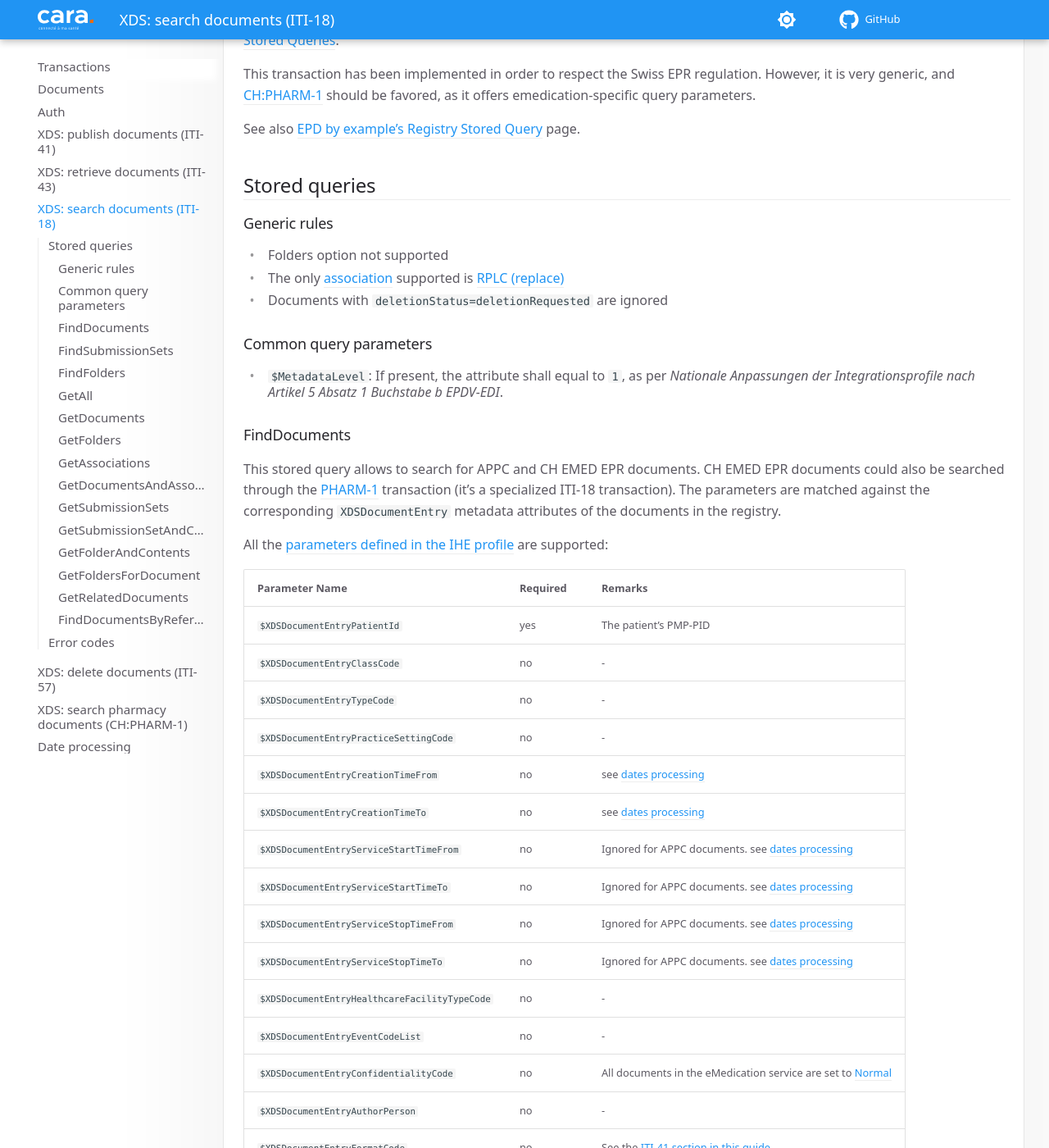
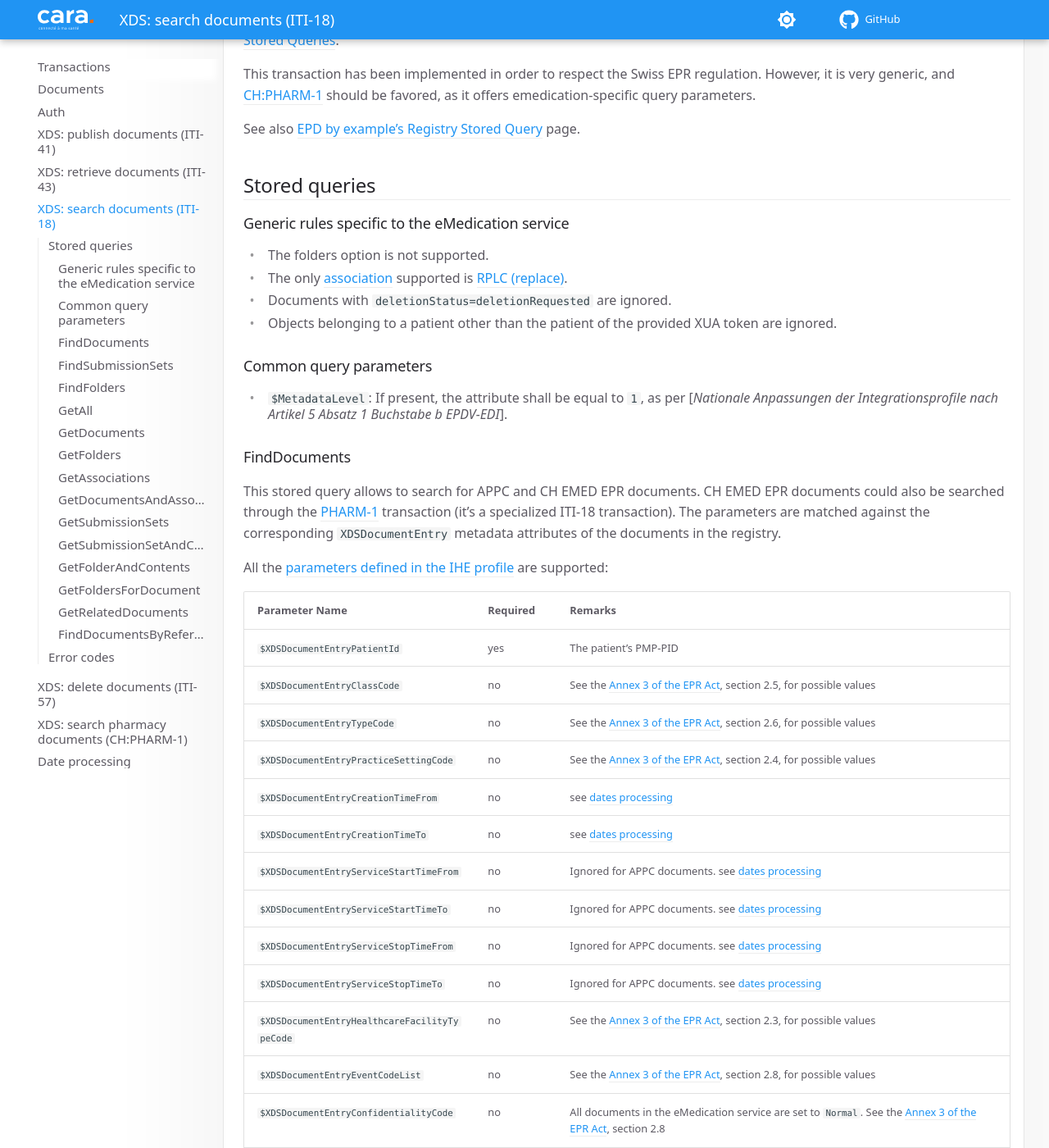
Before and after one commit to CARA-ch/emed-service-guide, an MkDocs documentation site: the page built from docs/transactions/iti18.md, in a window 1280 px wide and 1400 px high, scrolled down 213 px. Shown: the whole window at 82% size. Built offline with MkDocs 1.6.1 and Material for MkDocs 9.7.7, drawn with Linux system fonts in a browser that asks for light colours; comment, search, counter and statistics services are not loaded; some of the changed text lies outside the part shown.

Commit message:
[#40] Improved some descriptions of iti18 queries

```diff
--- a/docs/transactions/iti18.md
+++ b/docs/transactions/iti18.md
@@ -7,15 +7,16 @@ This transaction has been implemented in order to respect the Swiss EPR regulati
 See also [EPD by example's Registry Stored Query](https://github.com/ehealthsuisse/EPD-by-example/blob/main/files/AuthenticateUser.md) page.
 
 ## Stored queries
-### Generic rules
-* Folders option not supported
-* The only [association](https://profiles.ihe.net/ITI/TF/Volume3/ch-4.1.html#4.1.2.2) supported is [RPLC (replace)](https://profiles.ihe.net/ITI/TF/Volume3/ch-4.2.html#t4.2.2-1)
-* Documents with `deletionStatus=deletionRequested` are ignored
+### Generic rules specific to the eMedication service
+* The folders option is not supported.
+* The only [association](https://profiles.ihe.net/ITI/TF/Volume3/ch-4.1.html#4.1.2.2) supported is [RPLC (replace)](https://profiles.ihe.net/ITI/TF/Volume3/ch-4.2.html#t4.2.2-1).
+* Documents with `deletionStatus=deletionRequested` are ignored.
+* Objects belonging to a patient other than the patient of the provided XUA token are ignored.
 
 
 ### Common query parameters
 
-* `$MetadataLevel`: If present, the attribute shall equal to `1`, as per *Nationale Anpassungen der Integrationsprofile nach Artikel 5 Absatz 1 Buchstabe b EPDV-EDI*.
+* `$MetadataLevel`: If present, the attribute shall be equal to `1`, as per [*Nationale Anpassungen der Integrationsprofile nach Artikel 5 Absatz 1 Buchstabe b EPDV-EDI*].
 <!--* `homeCommunityId`: If present, it shall be [CARA's community root OID](oids.md). <!--TODO replace by emedication service root oid?-->
 
 ### FindDocuments
@@ -27,18 +28,18 @@ All the [parameters defined in the IHE profile](https://profiles.ihe.net/ITI/TF/
 | Parameter Name                                | Required | Remarks               |
 | --------------------------------------------- | -------- | --------------------- |
 | `$XDSDocumentEntryPatientId`                  | yes      | The patient's PMP-PID |
-| `$XDSDocumentEntryClassCode`                  | no       | -                     |
-| `$XDSDocumentEntryTypeCode`                   | no       | -                     |
-| `$XDSDocumentEntryPracticeSettingCode`        | no       | -                     |
+| `$XDSDocumentEntryClassCode`                  | no       | See the [Annex 3 of the EPR Act](https://www.bag.admin.ch/dam/bag/de/dokumente/nat-gesundheitsstrategien/strategie-ehealth/gesetzgebung-elektronisches-patientendossier/gesetze/anhang_3_epdv_edi_ausgabe_3.pdf.download.pdf/EPDV-EDI_Anhang_3_DE_Ausgabe_3.pdf), section 2.5, for possible values |
+| `$XDSDocumentEntryTypeCode`                   | no       | See the [Annex 3 of the EPR Act](https://www.bag.admin.ch/dam/bag/de/dokumente/nat-gesundheitsstrategien/strategie-ehealth/gesetzgebung-elektronisches-patientendossier/gesetze/anhang_3_epdv_edi_ausgabe_3.pdf.download.pdf/EPDV-EDI_Anhang_3_DE_Ausgabe_3.pdf), section 2.6, for possible values|
+| `$XDSDocumentEntryPracticeSettingCode`        | no       | See the [Annex 3 of the EPR Act](https://www.bag.admin.ch/dam/bag/de/dokumente/nat-gesundheitsstrategien/strategie-ehealth/gesetzgebung-elektronisches-patientendossier/gesetze/anhang_3_epdv_edi_ausgabe_3.pdf.download.pdf/EPDV-EDI_Anhang_3_DE_Ausgabe_3.pdf), section 2.4, for possible values |
 | `$XDSDocumentEntryCreationTimeFrom`           | no       | see [dates processing](date_processing.md) |
 | `$XDSDocumentEntryCreationTimeTo`             | no       | see [dates processing](date_processing.md) |
 | `$XDSDocumentEntryServiceStartTimeFrom`       | no       | Ignored for APPC documents. see [dates processing](date_processing.md) |
 | `$XDSDocumentEntryServiceStartTimeTo`         | no       | Ignored for APPC documents. see [dates processing](date_processing.md) |
 | `$XDSDocumentEntryServiceStopTimeFrom`        | no       | Ignored for APPC documents. see [dates processing](date_processing.md) |
 | `$XDSDocumentEntryServiceStopTimeTo`          | no       | Ignored for APPC documents. see [dates processing](date_processing.md) |
-| `$XDSDocumentEntryHealthcareFacilityTypeCode` | no       | -                     |
-| `$XDSDocumentEntryEventCodeList`              | no       | -                     |
-| `$XDSDocumentEntryConfidentialityCode`        | no       | All documents in the eMedication service are set to [Normal](https://www.bag.admin.ch/dam/bag/de/dokumente/nat-gesundheitsstrategien/strategie-ehealth/gesetzgebung-elektronisches-patientendossier/gesetze/anhang_3_epdv_edi_ausgabe_3.pdf.download.pdf/EPDV-EDI_Anhang_3_DE_Ausgabe_3.pdf) |
+| `$XDSDocumentEntryHealthcareFacilityTypeCode` | no       | See the [Annex 3 of the EPR Act](https://www.bag.admin.ch/dam/bag/de/dokumente/nat-gesundheitsstrategien/strategie-ehealth/gesetzgebung-elektronisches-patientendossier/gesetze/anhang_3_epdv_edi_ausgabe_3.pdf.download.pdf/EPDV-EDI_Anhang_3_DE_Ausgabe_3.pdf), section 2.3, for possible values |
+| `$XDSDocumentEntryEventCodeList`              | no       | See the [Annex 3 of the EPR Act](https://www.bag.admin.ch/dam/bag/de/dokumente/nat-gesundheitsstrategien/strategie-ehealth/gesetzgebung-elektronisches-patientendossier/gesetze/anhang_3_epdv_edi_ausgabe_3.pdf.download.pdf/EPDV-EDI_Anhang_3_DE_Ausgabe_3.pdf), section 2.8, for possible values |
+| `$XDSDocumentEntryConfidentialityCode`        | no       | All documents in the eMedication service are set to `Normal`. See the [Annex 3 of the EPR Act](https://www.bag.admin.ch/dam/bag/de/dokumente/nat-gesundheitsstrategien/strategie-ehealth/gesetzgebung-elektronisches-patientendossier/gesetze/anhang_3_epdv_edi_ausgabe_3.pdf.download.pdf/EPDV-EDI_Anhang_3_DE_Ausgabe_3.pdf), section 2.8 |
 | `$XDSDocumentEntryAuthorPerson`               | no       | -                     |
 | `$XDSDocumentEntryFormatCode`                 | no       | See the [ITI-41 section in this guide](iti41.md#metadata-codes-per-document-type) |
 | `$XDSDocumentEntryStatus`                     | yes      | -                     |
@@ -56,7 +57,7 @@ This stored query allows to search for submission sets in the eMedication servic
 | `$XDSSubmissionSetSubmissionTimeFrom` | no       | see [dates processing](date_processing.md) |
 | `$XDSSubmissionSetSubmissionTimeTo`   | no       | see [dates processing](date_processing.md) |
 | `$XDSSubmissionSetAuthorPerson`       | no       | -                     |
-| `$XDSSubmissionSetContentType`        | no       | All submission sets in the eMedication service are of `Procedure` content type |
+| `$XDSSubmissionSetContentType`        | no       | All submission sets in the eMedication service are of `Procedure` content type. See the [Annex 3 of the EPR Act](https://www.bag.admin.ch/dam/bag/de/dokumente/nat-gesundheitsstrategien/strategie-ehealth/gesetzgebung-elektronisches-patientendossier/gesetze/anhang_3_epdv_edi_ausgabe_3.pdf.download.pdf/EPDV-EDI_Anhang_3_DE_Ausgabe_3.pdf), section 2.15 |
 | `$XDSSubmissionSetStatus`             | yes      | All submission sets in the eMedication service are `Approved` |
 
 
@@ -80,7 +81,7 @@ All the [parameters defined in the IHE profile](https://profiles.ihe.net/ITI/TF/
 | `$XDSSubmissionSetStatus`              | yes      | All submission sets in the eMedication service are `Approved` |
 | `$XDSFolderStatus`                     | yes      | Ignored by the eMedication service |
 | `$XDSDocumentEntryFormatCode`          | no       | See the [ITI-41 section in this guide](iti41.md#metadata-codes-per-document-type) |
-| `$XDSDocumentEntryConfidentialityCode` | no       | All documents in the eMedication service are set to [Normal](https://www.bag.admin.ch/dam/bag/de/dokumente/nat-gesundheitsstrategien/strategie-ehealth/gesetzgebung-elektronisches-patientendossier/gesetze/anhang_3_epdv_edi_ausgabe_3.pdf.download.pdf/EPDV-EDI_Anhang_3_DE_Ausgabe_3.pdf) |
+| `$XDSDocumentEntryConfidentialityCode` | no       | All documents in the eMedication service are set to `Normal`. See the [Annex 3 of the EPR Act](https://www.bag.admin.ch/dam/bag/de/dokumente/nat-gesundheitsstrategien/strategie-ehealth/gesetzgebung-elektronisches-patientendossier/gesetze/anhang_3_epdv_edi_ausgabe_3.pdf.download.pdf/EPDV-EDI_Anhang_3_DE_Ausgabe_3.pdf), section 2.8 |
 | `$XDSDocumentEntryType`                | no       | If empty, `Stable` will be assumed |
 | `$XDSAssociationStatus`                | no       | Associations in the eMedication service can only be `Approved`. If empty, `Approved` will be assumed |
 
```
